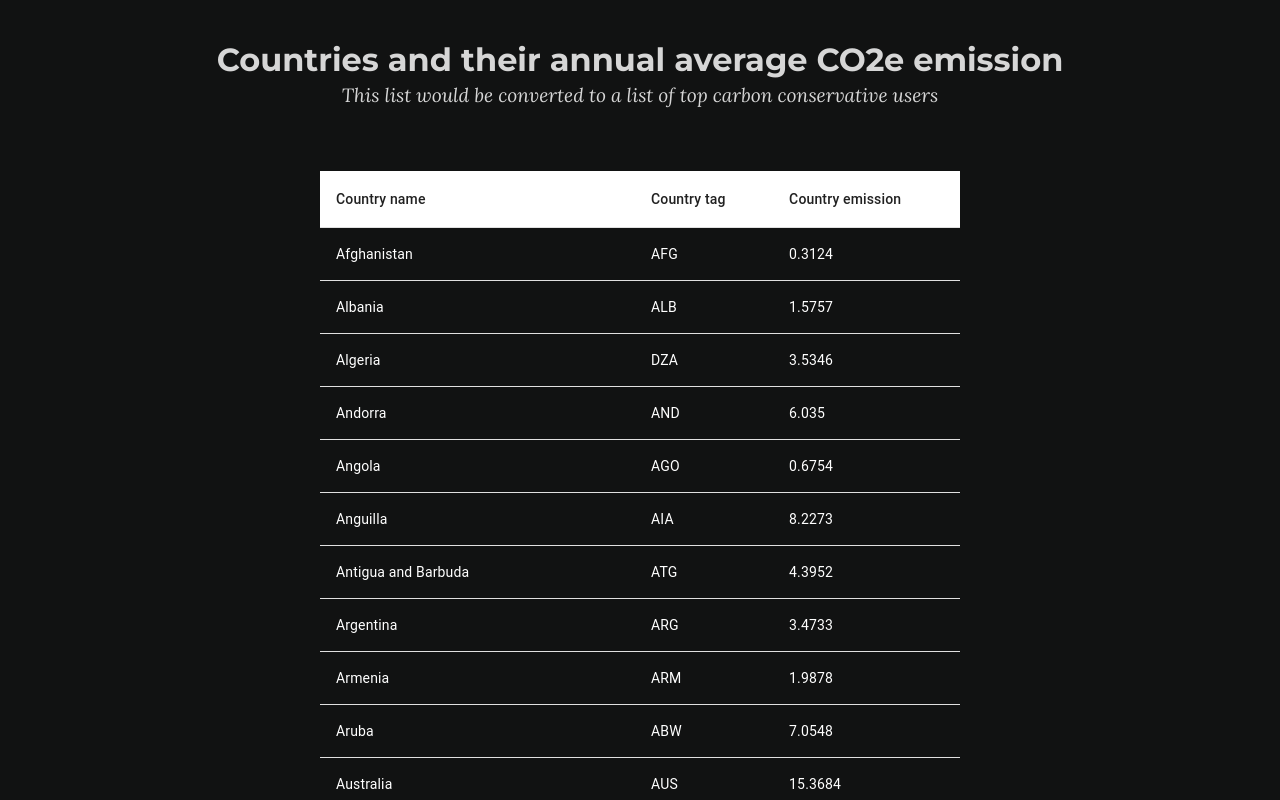
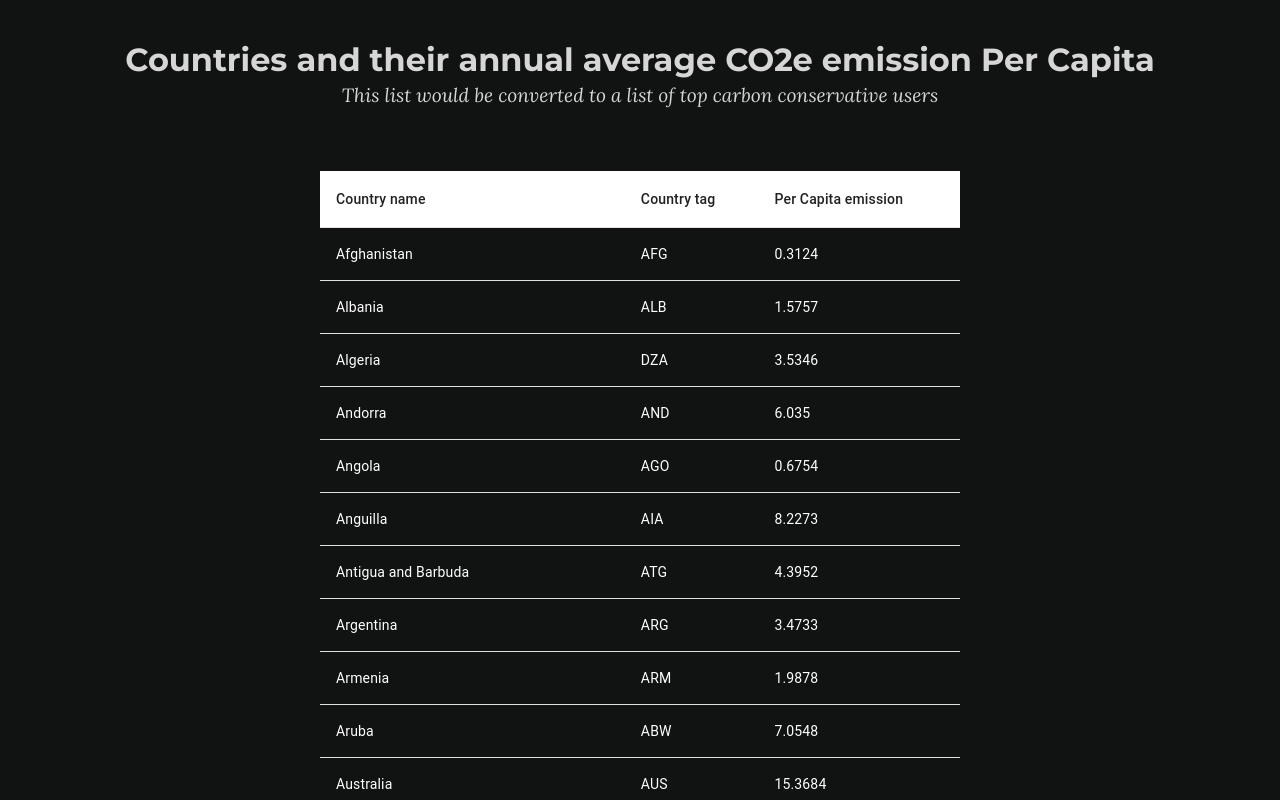
Before and after one commit to oddFEELING/carbon-footprint, a Next.js app: page /list in a window 1280 px wide. Shown: the top 800 px of the page. Built offline with nearby package versions, Linux system fonts and the light colour scheme.

Commit message:
almost done

```diff
--- a/pages/about.js
+++ b/pages/about.js
@@ -13,7 +13,7 @@ import Image from 'next/image';
 import styles from '../styles/about.module.scss';
 import axios from 'axios';
 
-const about = () => {
+const About = () => {
   const [Data, setData] = useState([]);
   const Images = [AreImage, AllImage, AboutImage, ChangeImage, HeroImage];
   //-->  default options for slider component
@@ -84,4 +84,4 @@ const about = () => {
   );
 };
 
-export default about;
+export default About;
--- a/pages/index.js
+++ b/pages/index.js
@@ -93,7 +93,7 @@ export default function Home() {
           <Link href='/about'>
             <a>About us</a>
           </Link>
-          <Link href='/'>
+          <Link href='/list'>
             <a>Rankings</a>
           </Link>
         </nav>
--- a/pages/list.js
+++ b/pages/list.js
@@ -10,7 +10,7 @@ import styles from '../styles/list.module.scss';
 const List = () => {
   return (
     <div className={styles.container}>
-      <h1> Countries and their annual average CO2e emission </h1>
+      <h1> Countries and their annual average CO2e emission Per Capita </h1>
       <p className={styles.tag__line}>
         This list would be converted to a list of top carbon conservative users
       </p>
@@ -24,7 +24,7 @@ const List = () => {
           >
             <TableCell>Country name</TableCell>
             <TableCell>Country tag</TableCell>
-            <TableCell>Country emission</TableCell>
+            <TableCell>Per Capita emission</TableCell>
           </TableHead>
           {Data.map((data, index) => {
             return (
--- a/styles/about.module.scss
+++ b/styles/about.module.scss
@@ -47,7 +47,7 @@
 }
 
 .section__image {
-  @include Div(100vh, 50vw, row, blue);
+  @include Div(100vh, 45vw, row, blue);
   min-width: 40vw;
   align-items: center;
   position: relative;
```
